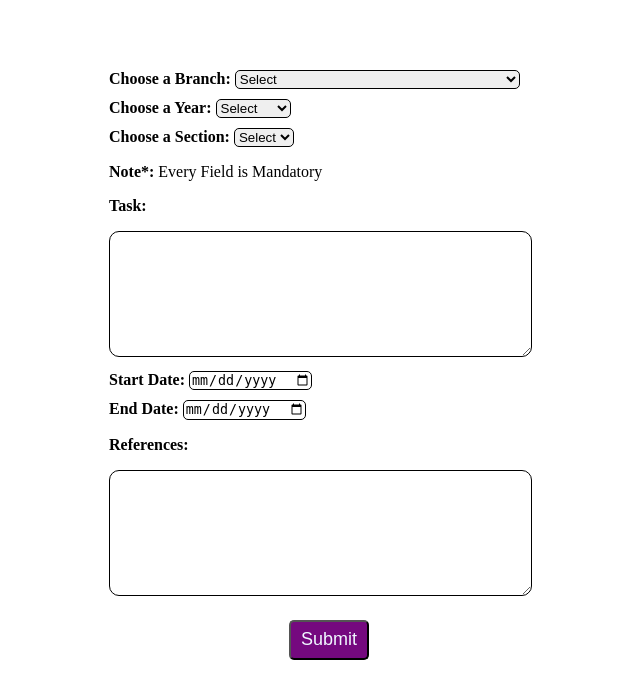
After one commit to neeeraj52/vignanlms, a Flask app: page /assignments in a window 1280 px wide. The commit adds this page. Shown: the top 699 px of the page, without its empty margins (306-946 px from the left). Run offline with Flask 3, Linux system fonts and the light colour scheme.

Commit message:
added few other templates

```diff
--- a/app.py
+++ b/app.py
@@ -8,5 +8,20 @@ def home():
   return render_template("loginpage.html")
 
 
+@app.route("/faculty")
+def faculty():
+  return render_template("faculty.html")
+
+
+@app.route("/attendence")
+def attendence():
+  return render_template("attendence.html")
+
+
+@app.route("/assignments")
+def assignments():
+  return render_template("assignmnts.html")
+
+
 if __name__ == "__main__":
   app.run(host="0.0.0.0", debug=True)
--- /dev/null
+++ b/templates/assignmnts.html
@@ -0,0 +1,116 @@
+<!DOCTYPE html>
+<html lang="en">
+    <head>
+        <meta charset="UTF-8">
+        <meta http-equiv="X-UA-Compatible" content="IE=edge">
+        <meta name="viewport" content="width=device-width, initial-scale=1.0">
+        <title>Document</title>
+    </head>
+    <body>
+        <form>
+            <label for="Branches"><b>Choose a Branch:</b></label>
+            <select name="Branches" id="Branches">
+                <option value="Select">Select</option>
+                <option value="CIVIL">Civil Engineering</option>
+                <option value="EEE">Electrical and Electronics Engineering</option>
+                <option value="MECH">Mechanical Engineering</option>
+                <option value="ECE">Electronics and Communication Engineering</option>
+                <option value="CSE">Computer Scienece and Engineering</option>
+                <option value="AIML">Artificial Intelligence and Machine Learning</option>
+                <option value="DS">Data Science</option>
+                <option value="IT">Information Technology</option>
+                <option value="EIE">Electronics Instumentation and Engineering</option>
+                <option value="AIDS">Artificial Intelligence and Data Science</option>
+                <option value="BSH">Basic Sciences and Humanities</option>
+            </select><br>
+            <div id="cx">
+                <label for="Year"><b>Choose a Year:</b></label>
+                <select name="Year" id="Year">
+                    <option value="select">Select</option>
+                    <option value="1styear">1st Year</option>
+                    <option value="2ndyear">2nd Year</option>
+                    <option value="3rdyear">3rd Year</option>
+                    <option value="4thyear">4th Year</option>
+                </select>
+            </div>
+            <div id="dx">
+                <label for="Sections"><b>Choose a Section:</b></label>
+                <select name="section" id="section">
+                    <option value="select">Select</option>
+                    <option value="A">A</option>
+                    <option value="B">B</option>
+                    <option value="C">C</option>
+                    <option value="D">D</option>
+                </select>
+            </div>
+        </form>
+        <p><Note><b>Note*:</b> Every Field is Mandatory</Note></p>
+        <p><label><b>Task:</b></label></p>
+        <textarea id="task" name="task" rows="8px" cols="50px"></textarea><br>
+        <div id="ex">
+            <label for="start date"><b>Start Date:</b></label>
+            <input type="date" id="ax"><br>
+        </div>
+        <div id="fx">
+            <label for="End date"><b>End Date:</b></label>
+            <input type="date" id="bx">
+        </div>
+        <p><label><b>References:</b></label></p>
+        <textarea id="References" name="References" rows="8px" cols="50px"></textarea><br>
+        <button type="submit" id="submit">Submit</button>
+    </body>
+    <style>
+        body{
+            width:450px;
+            height:600px;
+            padding: 20px;
+            margin: auto;
+            margin-top: 50px;
+        }
+        #submit{
+            margin-top: 20px;
+            margin-left: 180px;
+            height: 40px;
+            width: 80px;
+            font-size: large;
+            background-color: rgb(117,09,127);
+            color: aliceblue;
+            border-radius: 5px;
+        }
+        #submit:hover{
+            background-color: rgb(79, 2, 67);
+        }
+        #cx{
+            padding-top: 10px;
+        }
+        #dx{
+            padding-top: 10px;
+        }
+        #ex{
+            padding-top: 10px;
+        }
+        #fx{
+            padding-top: 10px;
+        }
+        textarea{
+            border-radius: 10px;
+            border: 1px solid black;
+        }
+        #Branches{
+            border-radius: 5px;
+            border: 1px solid black;
+        }
+        #Year{
+            border-radius: 5px;
+            border: 1px solid black;
+        }
+        #section{
+            border-radius: 5px;
+            border: 1px solid black;
+        }
+        input[type="date"]{
+            border-radius: 5px;
+            border: 1px solid black;
+        }
+    </style>
+</html>
--- a/templates/loginpage.html
+++ b/templates/loginpage.html
@@ -126,6 +126,7 @@
           body {
             background-image:url('static/project logo.jpg');
             background-size:cover;
+            background-repeat:no-repeat;
 
           }
         }
@@ -165,6 +166,7 @@
             if (usr_input == captcha.innerHTML) {
                 var s = document.getElementById("key")
                     .innerHTML
+                location.href="/faculty"
             }
             else {
                 var s = document.getElementById("key")
```
Also changed, not shown: templates/attendence.html (added, +85 -0 lines), templates/faculty.html (added, +76 -0 lines), templates/homepage.html (deleted, +0 -56 lines), static/neeraj.jpeg (added).
